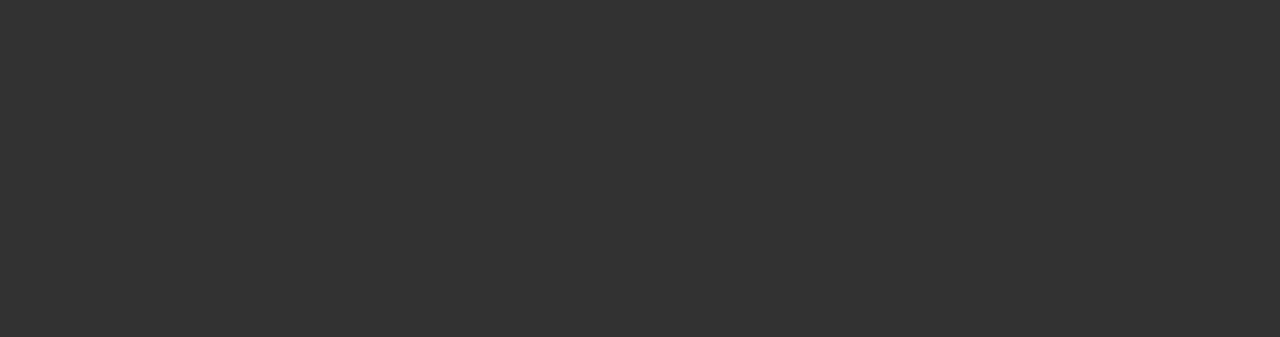
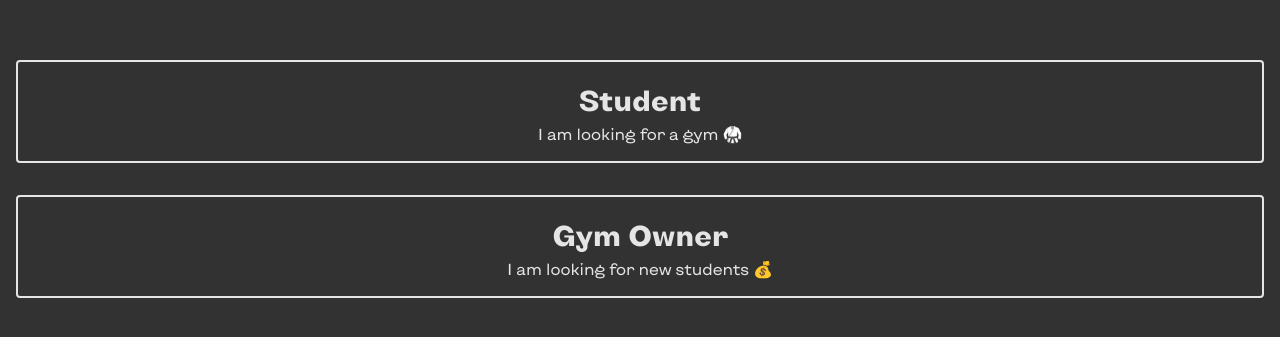
Before and after one commit to serge-yegorian/dojoahead-client, a React (Create React App) app: page /choose in a window 1280 px wide. Before the commit this address had no page. Shown: the part 205-542 px from the top of the page. Built offline with nearby package versions, Linux system fonts and the light colour scheme.

Commit message:
create UI for Choose component

```diff
--- a/src/App.js
+++ b/src/App.js
@@ -2,6 +2,7 @@
 import './App.css';
 import Enter from './components/Enter/Enter';
 import Zip from './components/Zip/Zip';
+import Choose from './components/Choose/Choose';
 
 function App() {
   return (
@@ -10,6 +11,7 @@
         <Routes>
           <Route path='/enter' element={<Enter/>}/>
           <Route path='/zip' element={<Zip/>}/>
+          <Route path='/choose' element={<Choose/>}/>
         </Routes>
       </main>
     </BrowserRouter>
--- a/src/components/Choose/Choose.js
+++ b/src/components/Choose/Choose.js
@@ -0,0 +1,21 @@
+import { Link } from 'react-router-dom';
+import './Choose.scss'
+
+function Choose() {
+    return (
+        <section className="choose">
+            <form className='choose__form'>
+                <Link className='choose__link' to='/zip'>
+                    <h2 className='choose__user'>Student</h2>
+                    <p className='choose__description'>I am looking for&nbsp;a&nbsp;gym&nbsp;🥋</p>
+                </Link>
+                <Link className='choose__link'>
+                    <h2 className='choose__user'>Gym Owner</h2>
+                    <p className='choose__description'>I am looking for&nbsp;new&nbsp;students&nbsp;💰</p>
+                </Link>
+            </form>
+        </section>
+    )
+}
+
+export default Choose;
--- a/src/components/Choose/Choose.scss
+++ b/src/components/Choose/Choose.scss
@@ -0,0 +1,65 @@
+@use '../../styles/particles/global.scss' as *;
+@use '../../styles/particles/fonts.scss' as *;
+
+
+.choose {
+    height: calc(100vh - 2rem);
+
+
+    &__user {
+        font-size: 2.2rem;
+        font-weight: 600;
+        @include header;
+        text-align: center;
+    }
+
+    &__form {
+        display: flex;
+        height: 100%;
+        flex-direction: column;
+        justify-content: center;
+    }
+
+    &__link {
+        display: flex;
+        flex-direction: column;
+        margin-bottom: 2rem;
+        border: 2px solid #e5e5e5;
+        border-radius: 4px;
+        padding: 1rem;
+        transition: 0.2s;
+        cursor: pointer
+    }
+
+
+
+    &__description {
+        @include body;
+        text-align: center;
+    }
+
+    &__link:hover {
+        box-shadow: 0 0 5px white;
+        border-color: white;
+    }
+
+    &__button {
+        border: none;
+        height: 2rem;
+        padding: 0 1rem;
+        @include link;
+        color: #323232;
+
+        transition: 0.2s;
+    }
+
+    &__button:hover {
+        @include link-hover;
+        color: black;
+
+        box-shadow: 0 0 5px white;
+        border-radius: 4px;
+    }
+
+
+}
--- a/src/components/Enter/Enter.js
+++ b/src/components/Enter/Enter.js
@@ -1,4 +1,5 @@
 import './Enter.scss'
+import { Link } from 'react-router-dom';
 
 function Enter() {
     return <section className="enter">
@@ -15,9 +16,11 @@
 
                 </p>
             </div>
-            <button className="enter__button">
-                Enter email
-            </button>
+            <Link to='/choose'>
+                <button className="enter__button">
+                    Enter email
+                </button>
+            </Link>
         </form>
     </section>
 }
--- a/src/components/Enter/Enter.scss
+++ b/src/components/Enter/Enter.scss
@@ -63,6 +63,7 @@
         color: #323232;
         background-color: #e5e5e5;
         transition: 0.2s;
+        width: 100%;
     }
 
     &__button:hover {
--- a/src/components/Zip/Zip.js
+++ b/src/components/Zip/Zip.js
@@ -10,7 +10,7 @@
                     </label>
                     <input className='zip__input' placeholder='33033' type='zip'/>
                     <p className='zip__description'>
-                        We will show the best gyms based&nbsp;on&nbsp;your&nbsp;location&nbsp;📍<br/><br/>
+                        We will show the best gyms in&nbsp;your&nbsp;area&nbsp;📍<br/><br/>
 
 
                     </p>
--- a/src/styles/particles/global.scss
+++ b/src/styles/particles/global.scss
@@ -2,6 +2,7 @@
     margin: 0;
     padding: 0;
     box-sizing: border-box;
+    text-decoration: none;
 }
 
 body {
```
